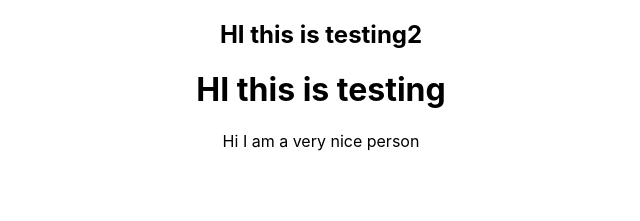
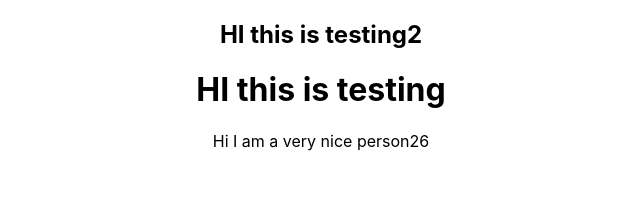
Before and after one commit to rahulbhardwaj055/React-Practice, a React (Create React App) app in the folder my-app/: page / in a window 1280 px wide. Shown: the top 221 px of the page, without its empty margins (319-959 px from the left). Built offline with nearby package versions, Linux system fonts and the light colour scheme.

Commit message:
my forth commit

```diff
--- a/my-app/src/Person/person.js
+++ b/my-app/src/Person/person.js
@@ -2,7 +2,9 @@ import React from 'react';
 
 
 const person = () => {
-    return <p>Hi I am a very nice person</p>
+    return <p>Hi I am a very nice person{
+        Math.floor(Math.random() * 30)
+    }</p>
 }
 
 export default person;
```
